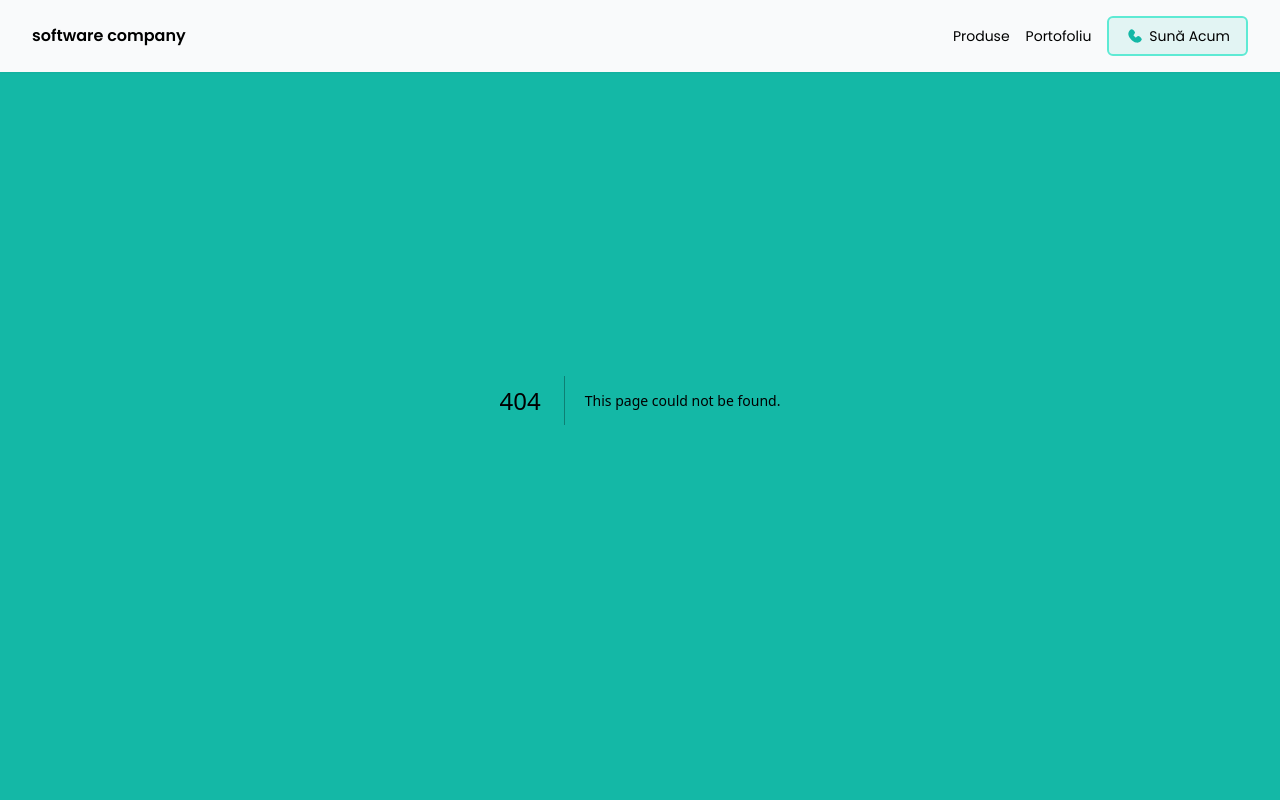
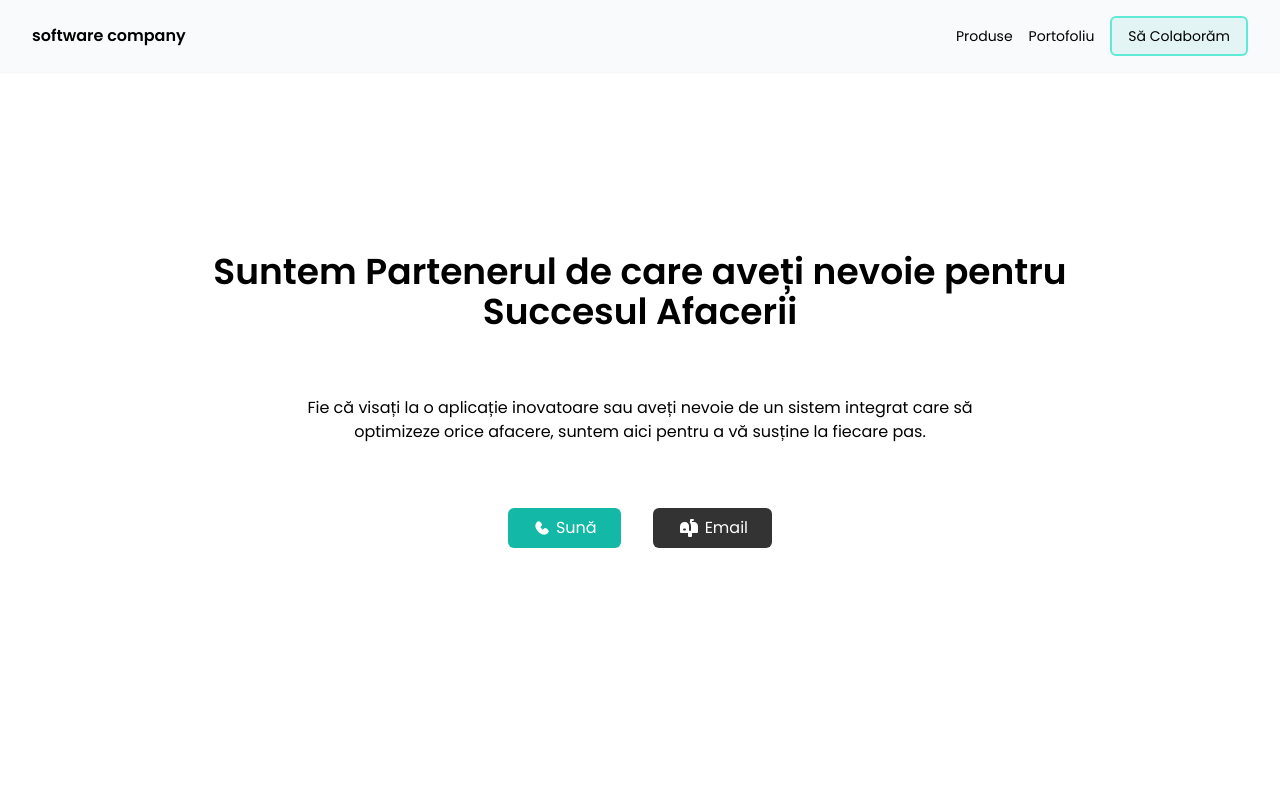
Before and after one commit to antonio-grosu/soft-comanda-site, a Next.js app: page /contact in a window 1280 px wide. Before the commit this address had no page. Shown: the top 800 px of the page. Built offline with nearby package versions, Linux system fonts and the light colour scheme.

Commit message:
added content page now 100%

```diff
--- a/app/Navbar.js
+++ b/app/Navbar.js
@@ -29,21 +29,10 @@ const Navbar = () => {
             Portofoliu
           </Link>
           <Link
-            href="/"
+            href="/contact"
             className="px-4 py-2 border-2 border-teal-300 hover:border-teal-400  flex items-center justify-start  hover:rounded-2xl bg-teal-500/10 hover:bg-teal-500/10 rounded-md transition-all"
           >
-            <svg
-              className="w-5 h-5 text-teal-500 mr-1"
-              aria-hidden="true"
-              xmlns="http://www.w3.org/2000/svg"
-              width="24"
-              height="24"
-              fill="currentColor"
-              viewBox="0 0 24 24"
-            >
-              <path d="M7.978 4a2.553 2.553 0 0 0-1.926.877C4.233 6.7 3.699 8.751 4.153 10.814c.44 1.995 1.778 3.893 3.456 5.572 1.68 1.679 3.577 3.018 5.57 3.459 2.062.456 4.115-.073 5.94-1.885a2.556 2.556 0 0 0 .001-3.861l-1.21-1.21a2.689 2.689 0 0 0-3.802 0l-.617.618a.806.806 0 0 1-1.14 0l-1.854-1.855a.807.807 0 0 1 0-1.14l.618-.62a2.692 2.692 0 0 0 0-3.803l-1.21-1.211A2.555 2.555 0 0 0 7.978 4Z" />
-            </svg>
-            Sună Acum
+            Să Colaborăm
           </Link>
         </div>
         <svg
@@ -103,21 +92,10 @@ const Navbar = () => {
                   contact@softwarecompany.com
                 </Link>
                 <Link
-                  href="/"
+                  href="/contact"
                   className="px-4 py-2 w-full border-2 border-black  flex items-center justify-center  hover:rounded-2xl bg-white text-black rounded-md transition-all"
                 >
-                  <svg
-                    className="w-5 h-5 text-teal-500 mr-1"
-                    aria-hidden="true"
-                    xmlns="http://www.w3.org/2000/svg"
-                    width="24"
-                    height="24"
-                    fill="currentColor"
-                    viewBox="0 0 24 24"
-                  >
-                    <path d="M7.978 4a2.553 2.553 0 0 0-1.926.877C4.233 6.7 3.699 8.751 4.153 10.814c.44 1.995 1.778 3.893 3.456 5.572 1.68 1.679 3.577 3.018 5.57 3.459 2.062.456 4.115-.073 5.94-1.885a2.556 2.556 0 0 0 .001-3.861l-1.21-1.21a2.689 2.689 0 0 0-3.802 0l-.617.618a.806.806 0 0 1-1.14 0l-1.854-1.855a.807.807 0 0 1 0-1.14l.618-.62a2.692 2.692 0 0 0 0-3.803l-1.21-1.211A2.555 2.555 0 0 0 7.978 4Z" />
-                  </svg>
-                  Sună Acum
+                  Să Colaborăm
                 </Link>
               </div>
             </div>
--- a/app/components/contact_section.js
+++ /dev/null
@@ -1 +0,0 @@
-// sectiune contact
--- a/app/components/portfolio_page/projects_section.js
+++ b/app/components/portfolio_page/projects_section.js
@@ -9,7 +9,7 @@ const Projects = () => {
   return (
     <div className="py-12 md:py-24">
       <h1 className="text-4xl  w-full  font-semibold slide-left">
-        Proiectele Noastre{" "}
+        Proiectele Noastre de Excepție{" "}
       </h1>
       <div className="snap-mandatory snap-y">
         <Project />
--- /dev/null
+++ b/app/contact/page.js
@@ -0,0 +1,57 @@
+import Link from "next/link";
+
+const Contact = () => {
+  return (
+    <main className="bg-white">
+      <div className="min-h-screen gap-16 flex flex-col w-3/4 mx-auto justify-center">
+        <h1 className="text-center  text-4xl mb-12 md:mb-0 slide-in font-semibold">
+          Suntem Partenerul de care aveți nevoie pentru <br /> Succesul Afacerii
+        </h1>
+        <p className="text-center slide-in w-9/12 mx-auto">
+          Fie că visați la o aplicație inovatoare sau aveți nevoie de un sistem
+          integrat care să optimizeze orice afacere, suntem aici pentru a vă
+          susține la fiecare pas.
+        </p>
+        <div className="flex items-center justify-center gap-8">
+          <Link
+            href="/"
+            className="slide-left px-6 py-2 bg-teal-500 text-white  flex items-center justify-start  hover:rounded-2xl   rounded-md transition-all"
+          >
+            {" "}
+            <svg
+              className="w-5 h-5 text-white mr-1"
+              aria-hidden="true"
+              xmlns="http://www.w3.org/2000/svg"
+              width="24"
+              height="24"
+              fill="currentColor"
+              viewBox="0 0 24 24"
+            >
+              <path d="M7.978 4a2.553 2.553 0 0 0-1.926.877C4.233 6.7 3.699 8.751 4.153 10.814c.44 1.995 1.778 3.893 3.456 5.572 1.68 1.679 3.577 3.018 5.57 3.459 2.062.456 4.115-.073 5.94-1.885a2.556 2.556 0 0 0 .001-3.861l-1.21-1.21a2.689 2.689 0 0 0-3.802 0l-.617.618a.806.806 0 0 1-1.14 0l-1.854-1.855a.807.807 0 0 1 0-1.14l.618-.62a2.692 2.692 0 0 0 0-3.803l-1.21-1.211A2.555 2.555 0 0 0 7.978 4Z" />
+            </svg>
+            Sună
+          </Link>
+          <Link
+            href="/"
+            className="slide-right px-6 py-2 bg-black/80 text-white  flex items-center justify-start  hover:rounded-2xl   rounded-md transition-all"
+          >
+            <svg
+              className="w-6 h-6 text-white mr-1"
+              aria-hidden="true"
+              xmlns="http://www.w3.org/2000/svg"
+              width="24"
+              height="24"
+              fill="currentColor"
+              viewBox="0 0 24 24"
+            >
+              <path d="M17 6h-2V5h1a1 1 0 1 0 0-2h-2a1 1 0 0 0-1 1v2h-.541A5.965 5.965 0 0 1 14 10v4a1 1 0 1 1-2 0v-4c0-2.206-1.794-4-4-4-.075 0-.148.012-.22.028C7.686 6.022 7.596 6 7.5 6A4.505 4.505 0 0 0 3 10.5V16a1 1 0 0 0 1 1h7v3a1 1 0 0 0 1 1h2a1 1 0 0 0 1-1v-3h5a1 1 0 0 0 1-1v-6c0-2.206-1.794-4-4-4Zm-9 8.5H7a1 1 0 1 1 0-2h1a1 1 0 1 1 0 2Z" />
+            </svg>
+            Email
+          </Link>
+        </div>
+      </div>
+    </main>
+  );
+};
+
+export default Contact;
```
